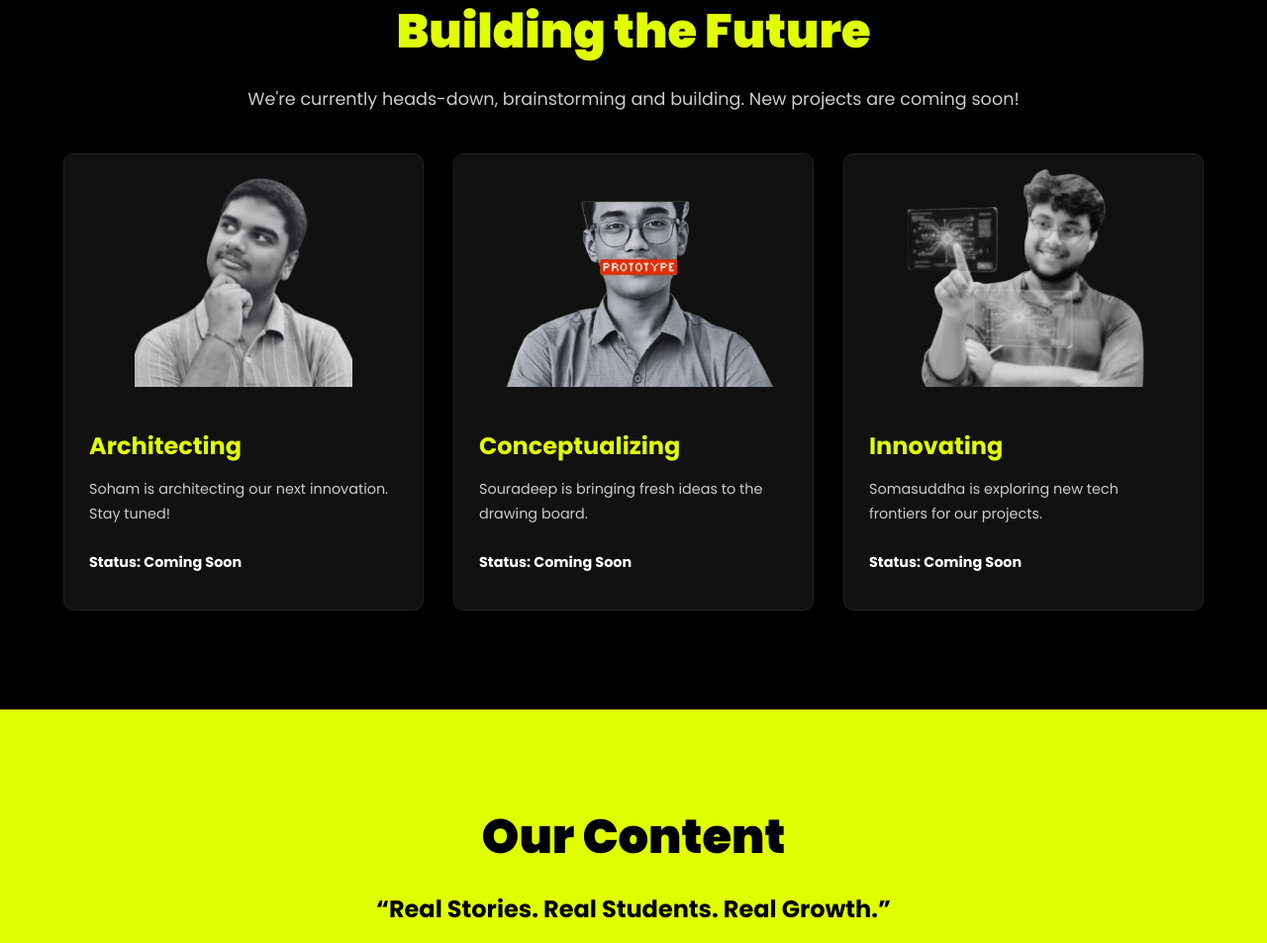
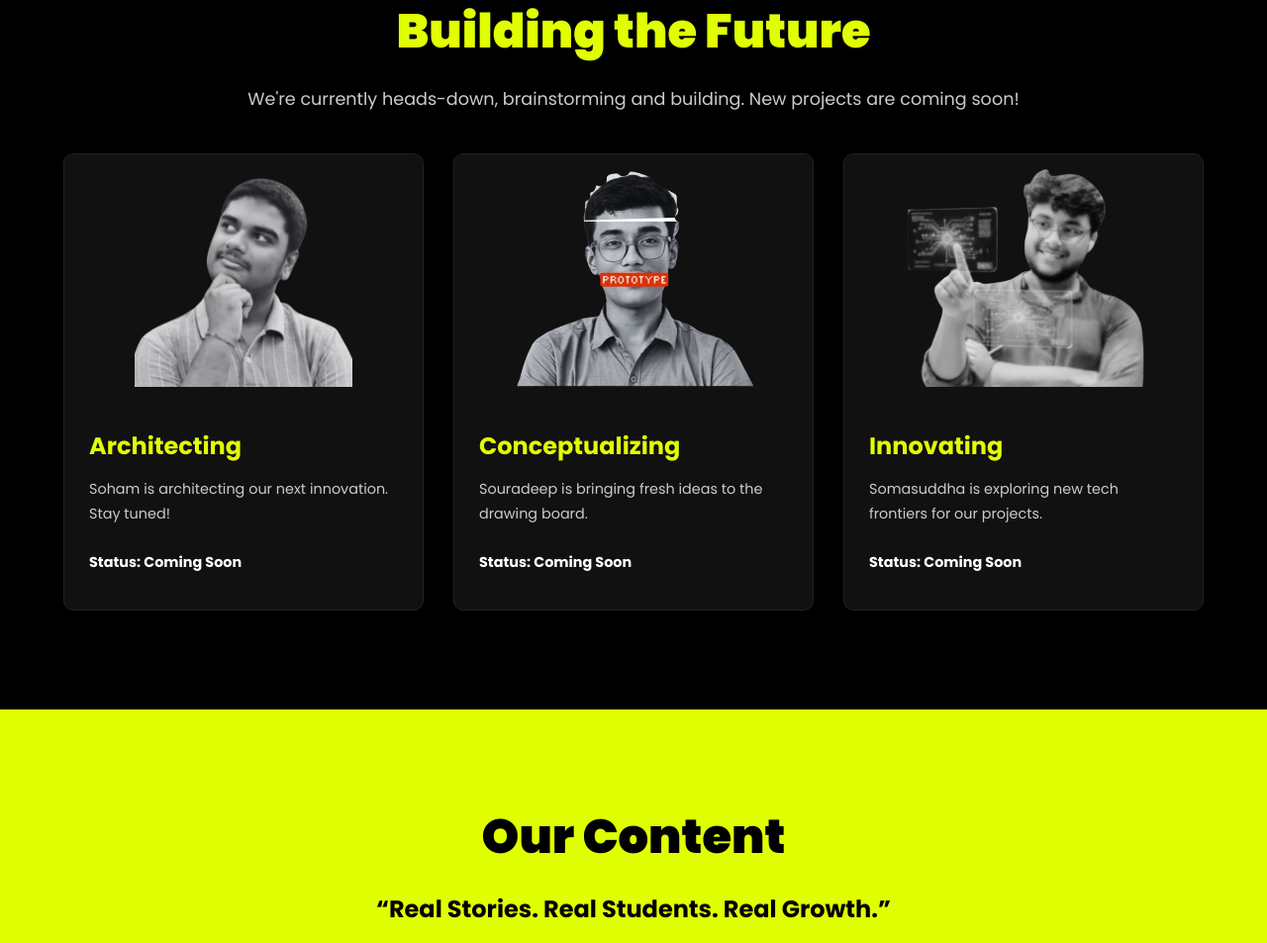
Before and after one commit to pradhan-not-found/BROKE-TO-BILLIONAIRE, a plain HTML site: page index.html in a window 1280 px wide. Shown: the part 2375-3328 px from the top of the page at 99% size. Drawn offline with Linux system fonts and the light colour scheme.

Commit message:
Fix HTML encoding issues in index.html

```diff
--- a/index.html
+++ b/index.html
@@ -155,7 +155,7 @@
                         <p class="coming-soon-text"><strong>Status: Coming Soon</strong></p> </div>
                 </div>
                 <div class="project-card coming-soon-card">
-                    <img src="Untitled_design__10_-removebg-preview.png" alt="Souradeep Pradhan thinking" class="team-project-img">
+                    <img src="pro.png" alt="Souradeep Pradhan thinking" class="team-project-img">
                     <div class="project-card-content">
                         <h3>Conceptualizing</h3>
                         <p>Souradeep is bringing fresh ideas to the drawing board.</p>
@@ -326,4 +326,5 @@
     </script>
 
 </body>
+
 </html>
```
